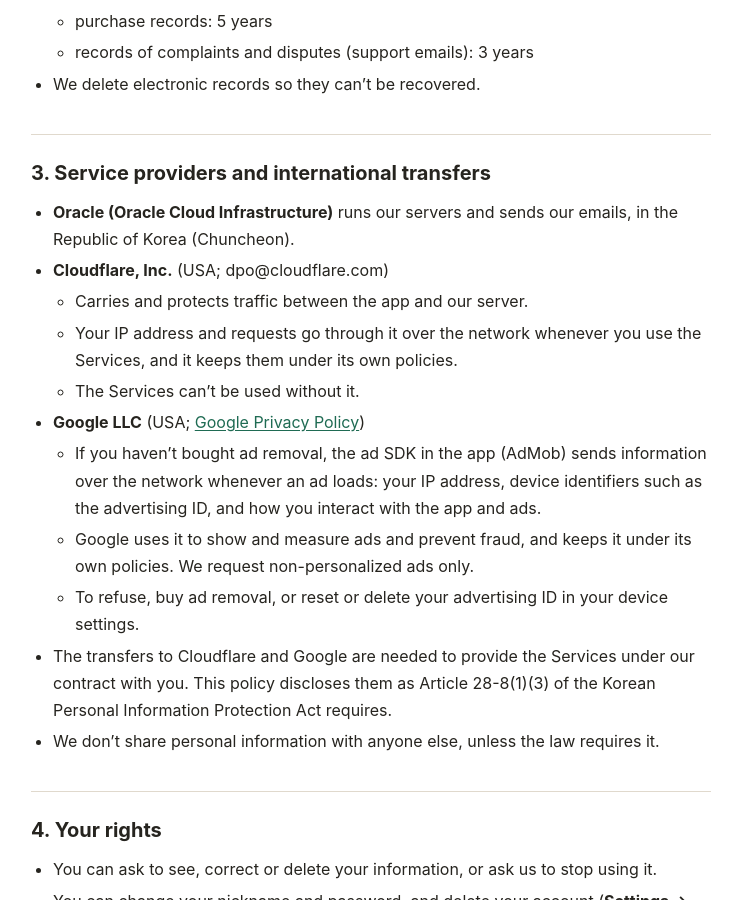
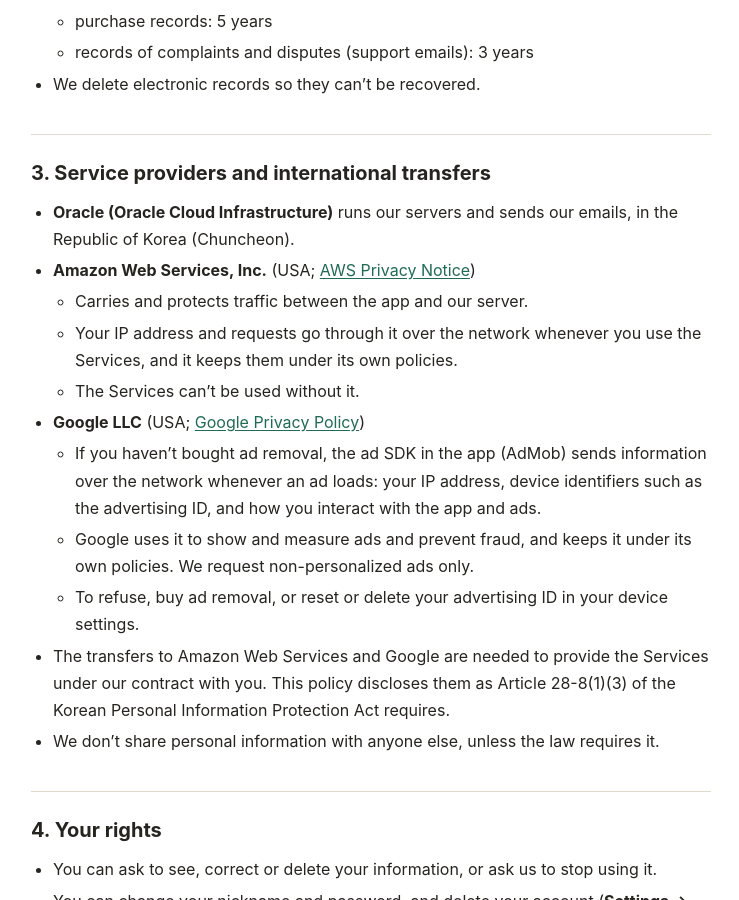
Before and after one commit to Renzzle/Renzzle_Policy, a Jekyll site: the page built from privacy-policy.md, in a window 1280 px wide and 900 px high, scrolled down 1085 px. Shown: the whole window, without its empty margins (269-1008 px from the left). Built offline with Jekyll 4.4.1, drawn with Linux system fonts in a browser that asks for light colours; some web fonts are replaced; our own code applies the rules of GitHub Pages for plain Markdown files; some of the changed text lies outside the part shown.

Commit message:
docs: name Amazon Web Services instead of Cloudflare as the traffic processor now that the CDN moved to CloudFront

```diff
--- a/privacy-policy.md
+++ b/privacy-policy.md
@@ -34,7 +34,7 @@ For users in the EEA and UK, our legal bases are:
 ## 3. Service providers and international transfers
 
 - **Oracle (Oracle Cloud Infrastructure)** runs our servers and sends our emails, in the Republic of Korea (Chuncheon).
-- **Cloudflare, Inc.** (USA; dpo@cloudflare.com)
+- **Amazon Web Services, Inc.** (USA; [AWS Privacy Notice](https://aws.amazon.com/privacy/))
   - Carries and protects traffic between the app and our server.
   - Your IP address and requests go through it over the network whenever you use the Services, and it keeps them under its own policies.
   - The Services can't be used without it.
@@ -42,7 +42,7 @@ For users in the EEA and UK, our legal bases are:
   - If you haven't bought ad removal, the ad SDK in the app (AdMob) sends information over the network whenever an ad loads: your IP address, device identifiers such as the advertising ID, and how you interact with the app and ads.
   - Google uses it to show and measure ads and prevent fraud, and keeps it under its own policies. We request non-personalized ads only.
   - To refuse, buy ad removal, or reset or delete your advertising ID in your device settings.
-- The transfers to Cloudflare and Google are needed to provide the Services under our contract with you. This policy discloses them as Article 28-8(1)(3) of the Korean Personal Information Protection Act requires.
+- The transfers to Amazon Web Services and Google are needed to provide the Services under our contract with you. This policy discloses them as Article 28-8(1)(3) of the Korean Personal Information Protection Act requires.
 - We don't share personal information with anyone else, unless the law requires it.
 
 ## 4. Your rights
```
Also changed, not shown: other parts of privacy-policy.md (+1 -1 lines), privacy-policy-ko.md (+3 -3 lines).
